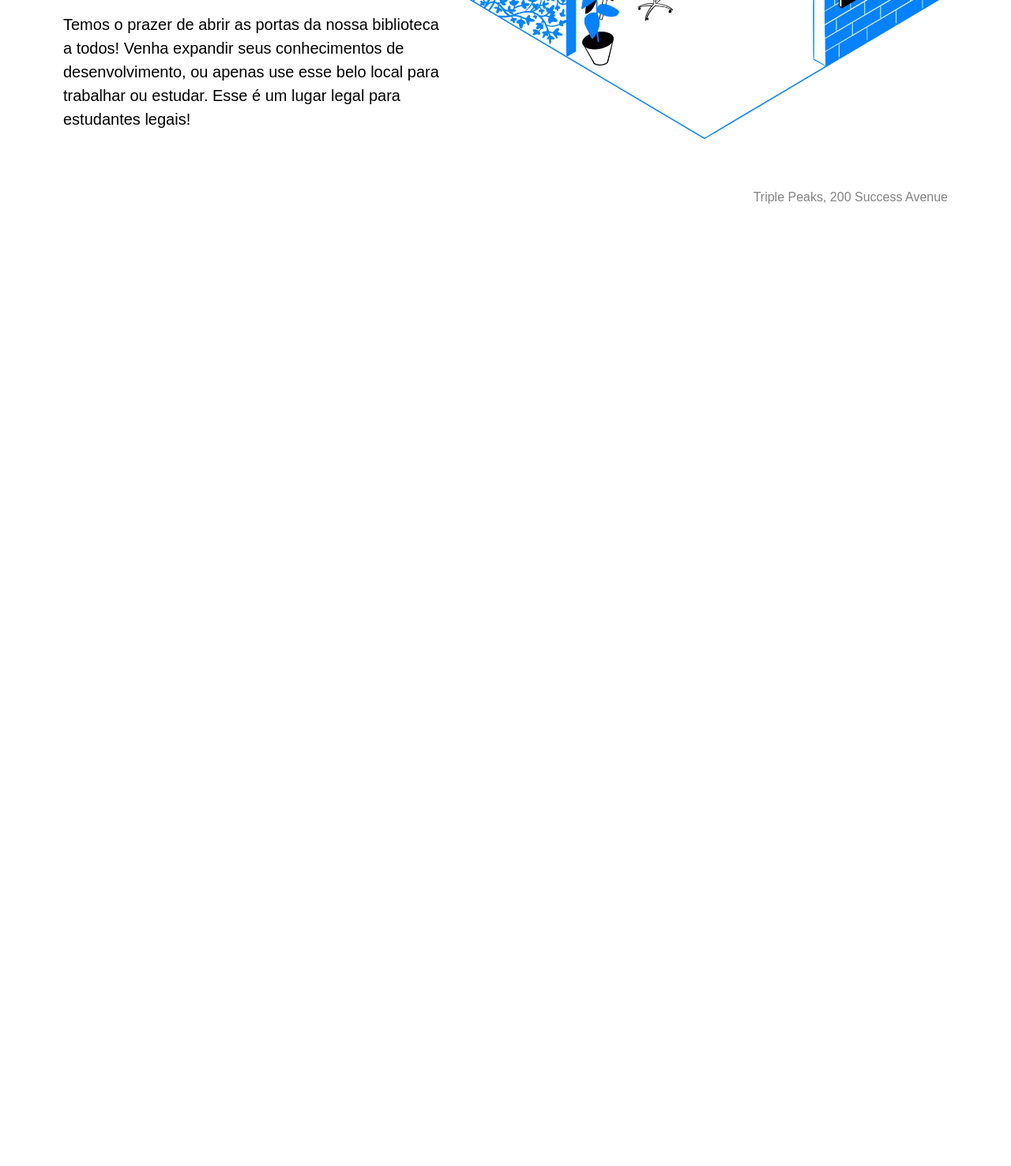
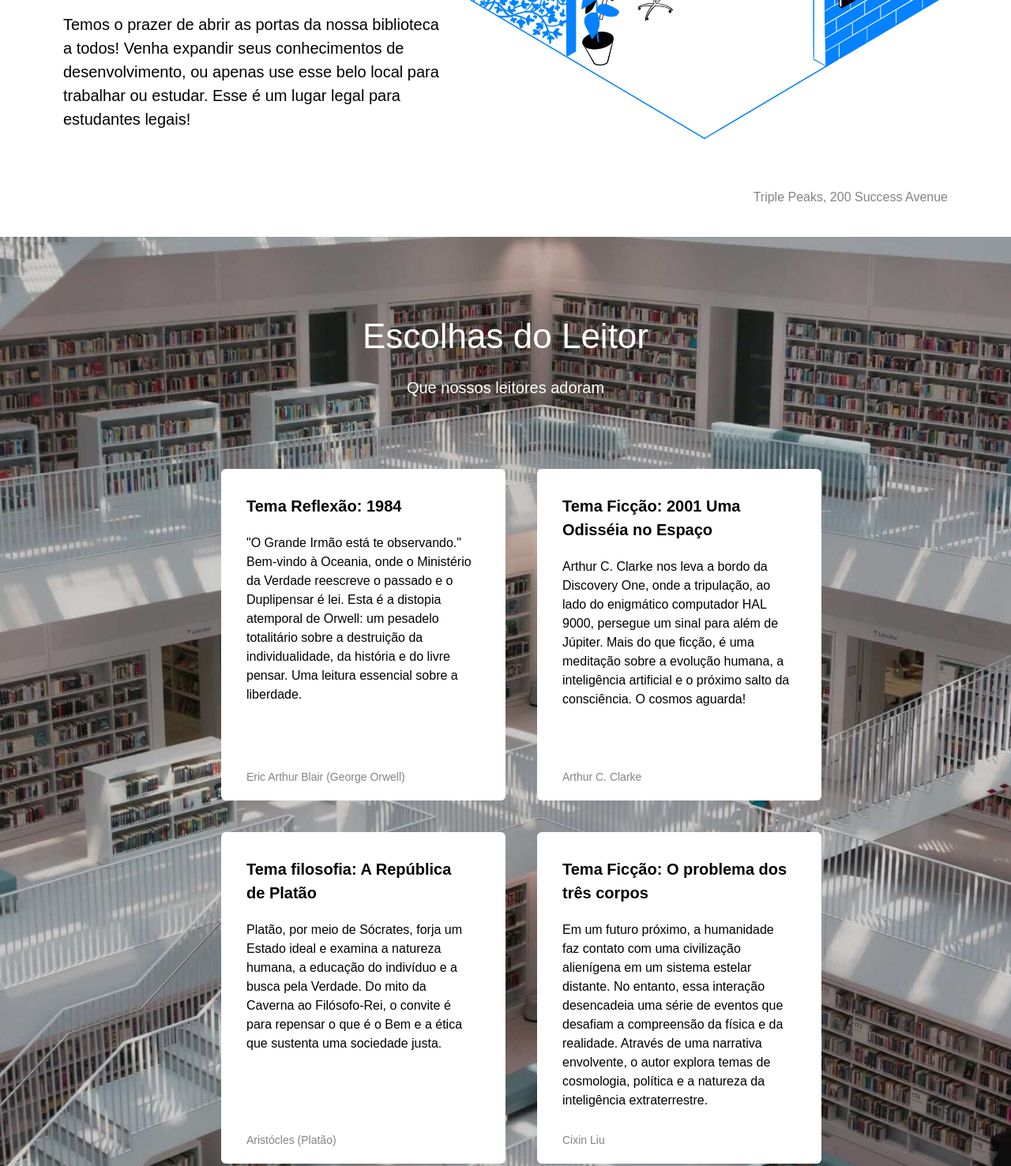
Before and after one commit to leocarlosjr/web_project_library_pt, a plain HTML site: page index.html in a window 1280 px wide. Shown: the part 500-1977 px from the top of the page at 79% size. Before the commit the page ends 800 px from the top, so only its background shows below. Drawn offline with Linux system fonts and the light colour scheme.

Commit message:
Correção Codigo html

```diff
--- a/index.html
+++ b/index.html
@@ -8,10 +8,9 @@
     <link rel="stylesheet" href="./vendor/normalize.css" />
     <link rel="stylesheet" href="./styles/style.css" />
   </head>
-
   <body>
     <div class="page">
-      <div class="header">
+      <header class="header">
         <nav class="nav">
           <img
             src="./images/logo.svg"
@@ -20,16 +19,16 @@
           />
           <ul class="nav__links">
             <li>
-              <nav class="nav__link">Escolhas da Equipe</nav>
+              <a class="nav__link" href="#staff">Escolhas do leitor</a>
             </li>
             <li>
-              <nav class="nav__link">Eventos</nav>
+              <a class="nav__link" href="#events">Eventos</a>
             </li>
             <li>
-              <nav class="nav__link">Seja um membro</nav>
+              <a class="nav__link" href="#membership">Seja um membro</a>
             </li>
             <li>
-              <nav class="nav__link">Contatos</nav>
+              <a class="nav__link" href="#contacts">Contatos</a>
             </li>
           </ul>
         </nav>
@@ -52,83 +51,81 @@
         <div class="header__footer">
           <p class="header__address">Triple Peaks, 200 Success Avenue</p>
         </div>
-      </div>
-
+      </header>
       <section class="content">
-        <div class="staff">
-          <!-- --------------------------------------------------------------- -->
-          <!--        Não remova o comentário até a etapa final do projeto            -->
-          <!-- --------------------------------------------------------------- -->
-          <!--<h2 class="staff__title">Escolhas da Equipe</h2>
+        <main>
+          <div class="staff" id="staff">
+            <h2 class="staff__title">Escolhas do Leitor</h2>
             <p class="staff__subtitle">Que nossos leitores adoram</p>
-        <ul>
+            <ul class="staff__cards">
               <li class="card">
                 <div class="card__content">
-              <h3 class="card__title">Algoritmos: Teoria e Prática</h3>
+                  <h3 class="card__title">Tema Reflexão: 1984</h3>
                   <p class="card__text">
-                Esse livro é uma introdução
-                adequada aos algoritmos! Introdução aos algoritmos, ou CLRS,
-                em referência aos sobrenomes dos autores, aprofunda e
-                abrange uma variedade de algoritmos em vários
-                capítulos independentes.
+                    "O Grande Irmão está te observando." Bem-vindo à Oceania,
+                    onde o Ministério da Verdade reescreve o passado e o
+                    Duplipensar é lei. Esta é a distopia atemporal de Orwell: um
+                    pesadelo totalitário sobre a destruição da individualidade,
+                    da história e do livre pensar. Uma leitura essencial sobre a
+                    liberdade.
                   </p>
-              <p class="card__footer">
-                Thomas H. Cormen, Charles E. Leiserson, Ronald L. Rivest,
-                Clifford Stein
-              </p>
+                  <p class="card__footer">Eric Arthur Blair (George Orwell)</p>
                 </div>
               </li>
 
               <li class="card">
                 <div class="card__content">
                   <h3 class="card__title">
-                A Estrutura e Interpretação de Programas de Computador (SICP, na sigla em inglês)
+                    Tema Ficção: 2001 Uma Odisséia no Espaço
                   </h3>
                   <p class="card__text">
-                Esse é um dos melhores livros para aprender os fundamentos da
-                programação. Destacado pelo MIT em um de seus cursos fundamentais de
-                programação, SICP é um livro de programação de uso geral
-                que utiliza Scheme para ilustrar diversos conceitos de programação.
+                    Arthur C. Clarke nos leva a bordo da Discovery One, onde a
+                    tripulação, ao lado do enigmático computador HAL 9000,
+                    persegue um sinal para além de Júpiter. Mais do que ficção,
+                    é uma meditação sobre a evolução humana, a inteligência
+                    artificial e o próximo salto da consciência. O cosmos
+                    aguarda!
                   </p>
-              <p class="card__footer">
-                Harold Abelson, Gerald Jay Sussman, Julie Sussman
-              </p>
+                  <p class="card__footer">Arthur C. Clarke</p>
                 </div>
               </li>
 
               <li class="card">
                 <div class="card__content">
                   <h3 class="card__title">
-                O Codificador Limpo: Um Código de Conduta para Programadores Profissionais
+                    Tema filosofia: A República de Platão
                   </h3>
                   <p class="card__text">
-                Compilado pelo experiente desenvolvedor de software e autor Robert C.
-                Martin (também conhecido como Tio Bob), esse livro aborda as
-                técnicas e ferramentas da verdadeira capacidade do software. Explica
-                como escrever um código limpo e demonstrar como cultivar a
-                atitude de um programador competente e profissional.
+                    Platão, por meio de Sócrates, forja um Estado ideal e
+                    examina a natureza humana, a educação do indivíduo e a busca
+                    pela Verdade. Do mito da Caverna ao Filósofo-Rei, o convite
+                    é para repensar o que é o Bem e a ética que sustenta uma
+                    sociedade justa.
                   </p>
-              <p class="card__footer">Steve McConnell</p>
+                  <p class="card__footer">Aristócles (Platão)</p>
                 </div>
               </li>
 
               <li class="card">
                 <div class="card__content">
                   <h3 class="card__title">
-                Code Complete: Um Manual Prático de Construção de Software
+                    Tema Ficção: O problema dos três corpos
                   </h3>
                   <p class="card__text">
-                Quer saber como escrever um código robusto, independentemente
-                da arquitetura por trás da linguagem de programação escolhida? Em seguida,
-                considere a leitura do livro: Code Complete: Um Manual Prático de Construção de Software.
-                Construção. Ele aborda de forma abrangente tudo relacionado à
-                boa estrutura de código.
+                    Em um futuro próximo, a humanidade faz contato com uma
+                    civilização alienígena em um sistema estelar distante. No
+                    entanto, essa interação desencadeia uma série de eventos que
+                    desafiam a compreensão da física e da realidade. Através de
+                    uma narrativa envolvente, o autor explora temas de
+                    cosmologia, política e a natureza da inteligência
+                    extraterrestre.
                   </p>
-              <p class="card__footer">Steve McConnell</p>
+                  <p class="card__footer">Cixin Liu</p>
                 </div>
               </li>
-        </ul>-->
+            </ul>
           </div>
+        </main>
       </section>
     </div>
   </body>
--- a/styles/style.css
+++ b/styles/style.css
@@ -86,3 +86,78 @@
   margin: 0;
   color: #838383;
 }
+/*---------------------------*/
+.staff {
+  background-image: url("../images/staff_picks_background.jpg");
+  padding: 100px 0 140px;
+  background-size: cover;
+  background-position: center;
+  background-repeat: no-repeat;
+}
+
+.staff__title {
+  text-align: center;
+  font-size: 44px;
+  line-height: 52px;
+  font-weight: 400;
+  margin: 0 0 24px;
+  color: #ffffff;
+}
+
+.staff__subtitle {
+  text-align: center;
+  font-size: 20px;
+  line-height: 30px;
+  font-weight: 400;
+  margin: 0;
+  color: #ffffff;
+}
+
+.staff__cards {
+  max-width: 760px;
+  margin: 20px auto 0;
+  display: flex;
+  justify-content: center;
+  flex-wrap: wrap;
+  gap: 40px;
+  padding-top: 68px;
+  padding-left: none;
+  list-style-type: none;
+}
+
+.card {
+  background-color: #fff;
+  border-radius: 6px;
+  padding: 32px 40px 20px 32px;
+  box-sizing: border-box;
+  height: 420px;
+  width: 360px;
+}
+
+.card__content {
+  width: 100%;
+  height: 100%;
+  display: flex;
+  flex-direction: column;
+}
+
+.card__title {
+  font-size: 20px;
+  line-height: 30px;
+  font-weight: 700;
+  margin: 0;
+}
+
+.card__text {
+  margin: 20px 0 0;
+  font-size: 16px;
+  line-height: 24px;
+}
+
+.card__footer {
+  margin: 0;
+  font-size: 14px;
+  line-height: 20px;
+  color: #838383;
+  margin-top: auto;
+}
```
Lines whose indentation alone changed are shown as unchanged.
